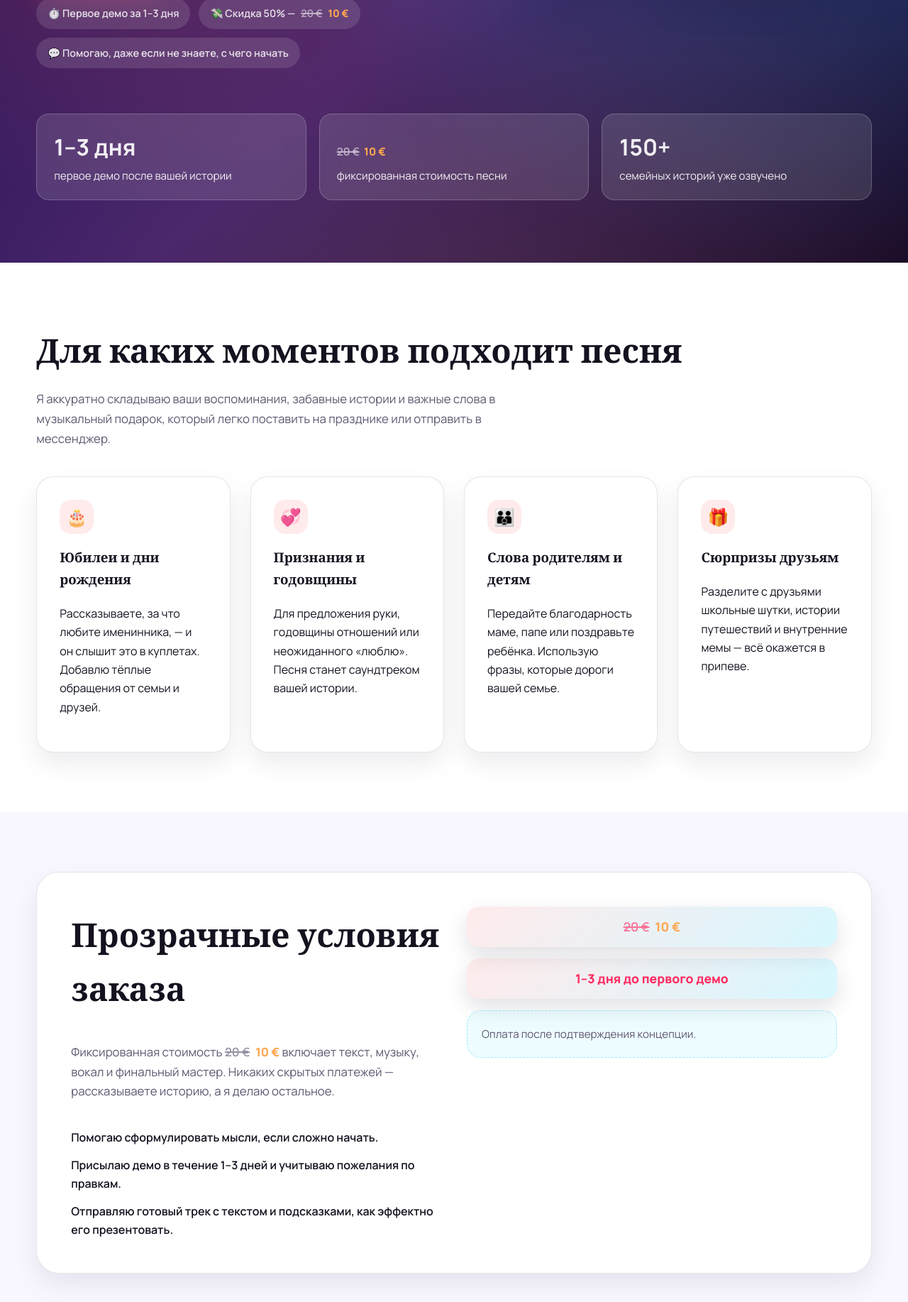
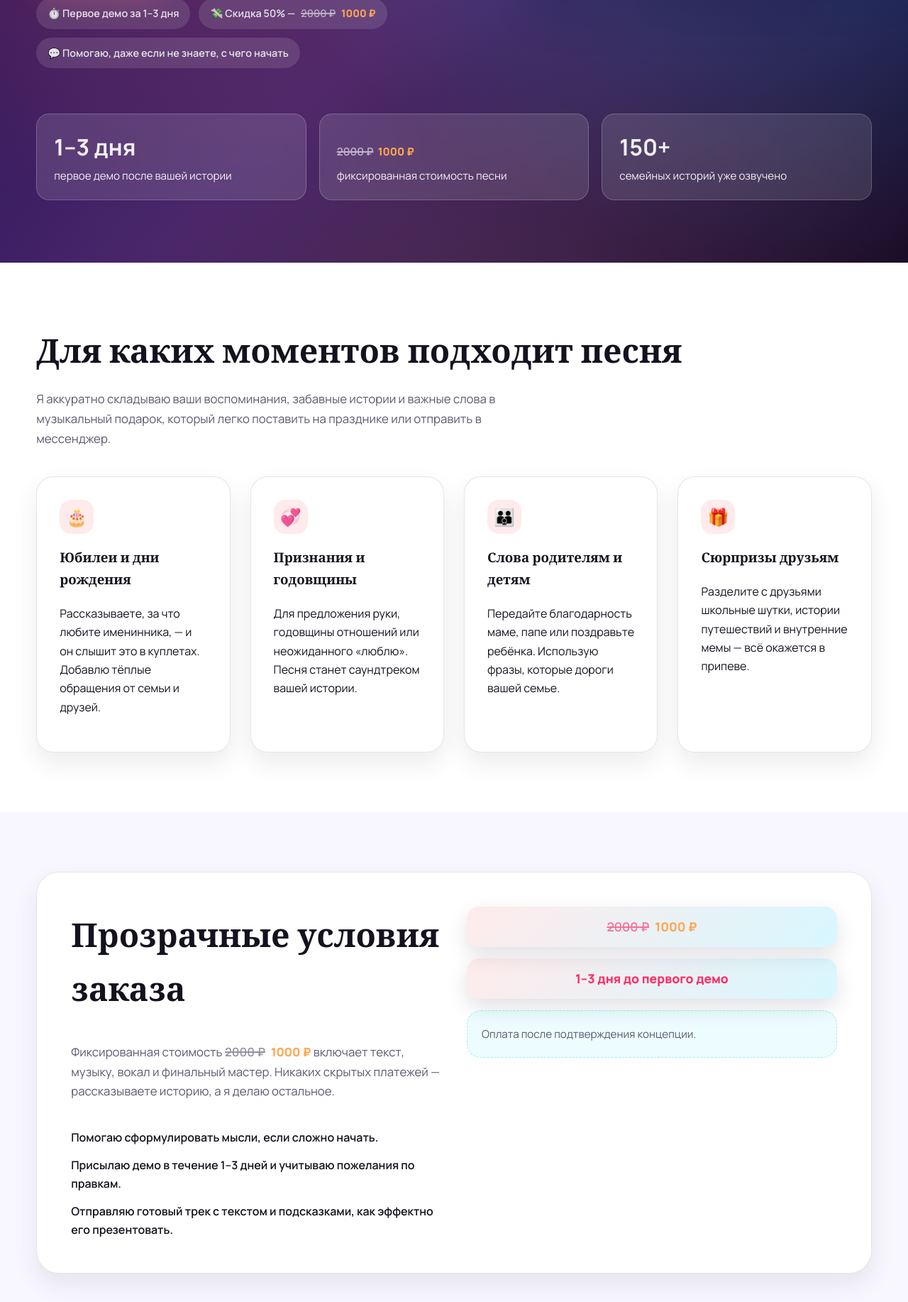
Before and after one commit to Aratar2/story-song, a PHP site: page / in a window 1280 px wide. Shown: the part 804-2638 px from the top of the page at 71% size. Run offline with PHP 8.4, Linux system fonts and the light colour scheme; data that the repository does not hold is empty; some libraries are stand-ins or nearby versions.

Commit message:
Update index.php

```diff
--- a/index.php
+++ b/index.php
@@ -61,9 +61,9 @@ $steps = [
 
 $pricingConfig = [
     'default' => [
-        'amount' => 10,
-        'old_amount' => 20,
-        'currency_symbol' => '€',
+        'amount' => 1000,
+        'old_amount' => 2000,
+        'currency_symbol' => '₽',
         'symbol_position' => 'suffix',
         'symbol_separator' => ' ',
         'decimals' => 0,
```
